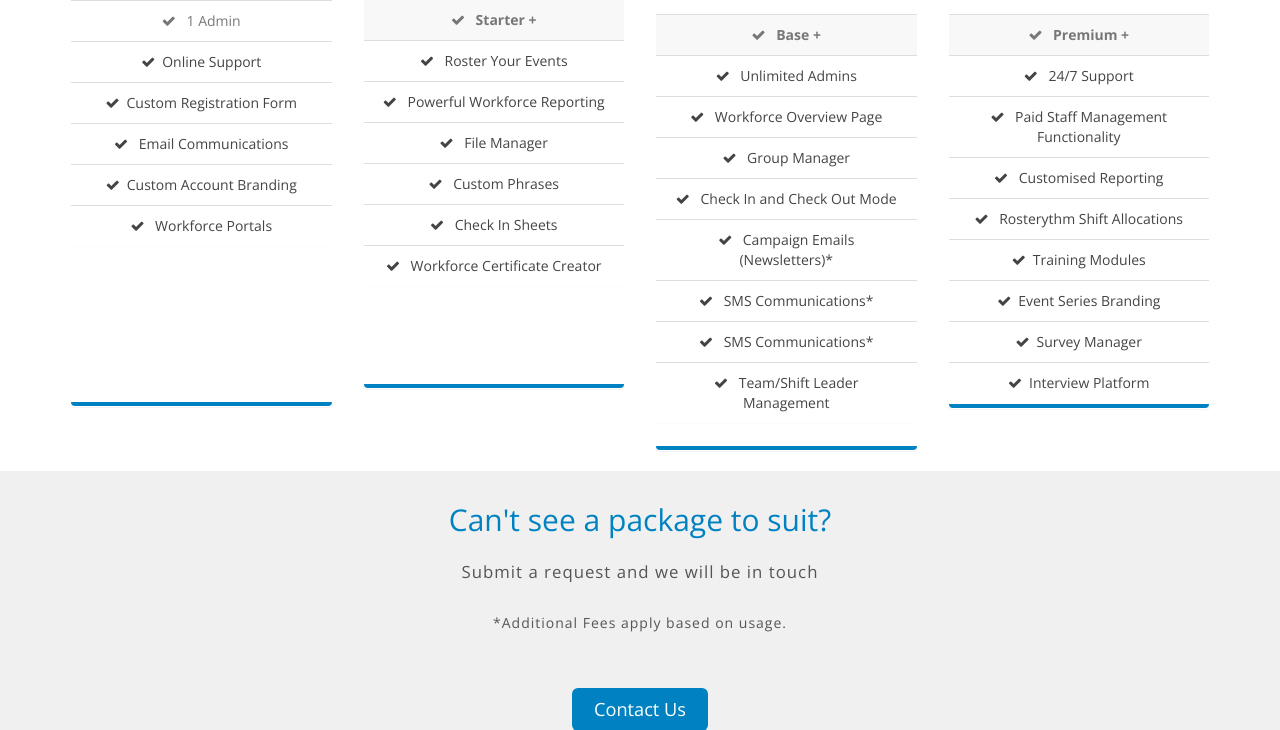
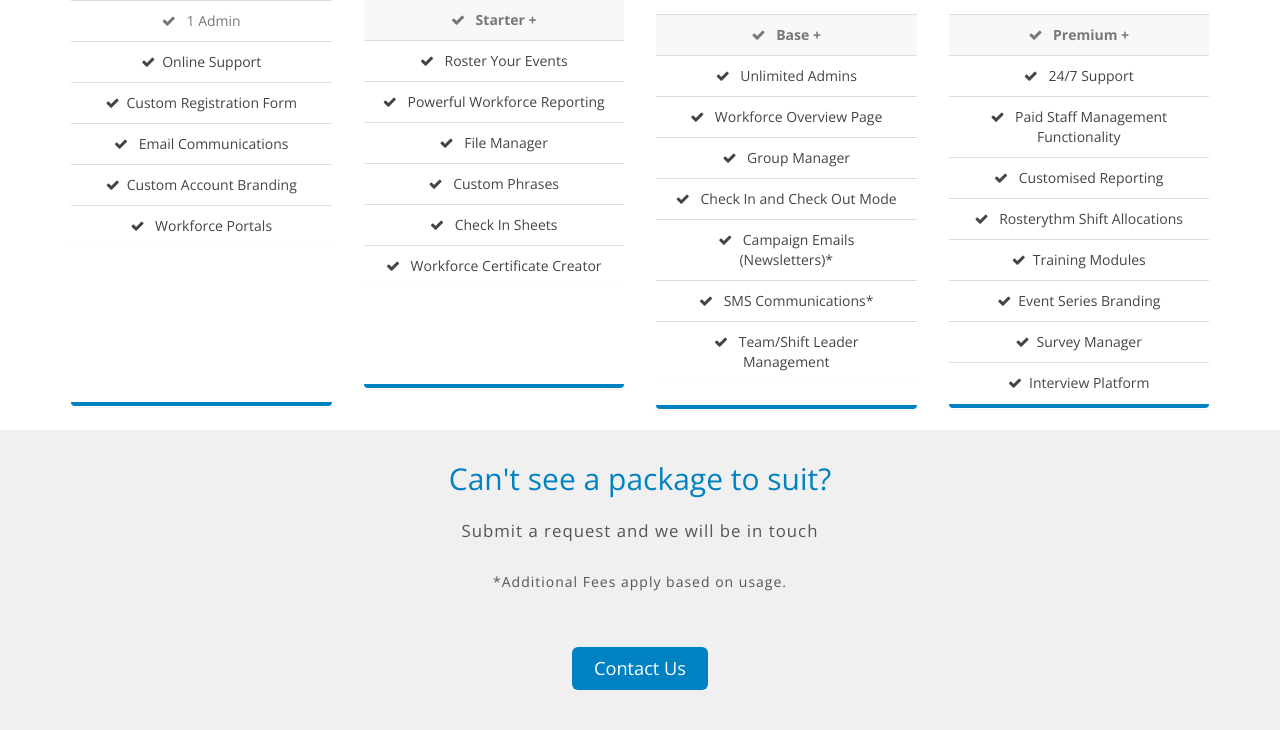
Before and after one commit to pete-ewg17/ewg_tech_website_2017, a PHP site: page /pricing in a window 1280 px wide. Shown: the part 857-1587 px from the top of the page. Run offline with PHP 8.4, Linux system fonts and the light colour scheme; some libraries are stand-ins or nearby versions.

Commit message:
updated h2 and lines

```diff
--- a/pricing.php
+++ b/pricing.php
@@ -122,13 +122,8 @@ include $file_base."template_files/header.php";
             <li class="list-group-item"><a href="feature_info_pages/groupmanager.php" target="_blank"><i class="fa fa-check"></i> Group Manager</a></li>
             <li class="list-group-item"><a href="feature_info_pages/checkmode.php" target="_blank"><i class="fa fa-check"></i> Check In and Check Out Mode</a></li>
             <li class="list-group-item"><a href="feature_info_pages/newsletters.php" target="_blank"><i class="fa fa-check"></i> Campaign Emails (Newsletters)*</a></li>
-
-            <li class="list-group-item"><a href="http://eventworkforcegroup.com/technology/feature_info_pages/sms.php"><i class="fa fa-check"></i> SMS Communications*</a></li>
-
             <li class="list-group-item"><a href="feature_info_pages/sms.php"><i class="fa fa-check"></i> SMS Communications*</a></li>
-
             <li class="list-group-item"><a href="feature_info_pages/leadermanagement.php"><i class="fa fa-check"></i> Team/Shift Leader Management</a></li>
-
             <li class="list-group-item-3"></li>
 
           </ul>
```
